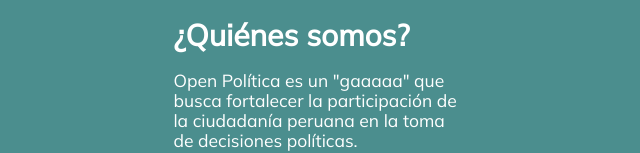
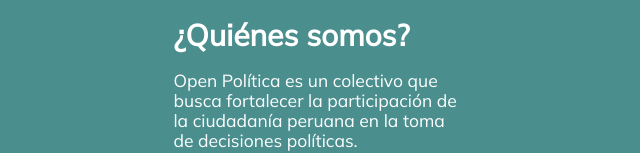
Before and after one commit to openpolitica/openpolitica.com, a website: page index.html in a window 1280 px wide. Shown: the part 627-780 px from the top of the page, 51-691 px from the left. Drawn offline with nearby package versions, Linux system fonts and the light colour scheme.

Commit message:
Update index.html

```diff
--- a/index.html
+++ b/index.html
@@ -25,8 +25,7 @@
       <div class="about-us bubble">
         <h4>¿Quiénes somos?</h4>
         <p>
-          Open Política es un "gaaaaa" que busca fortalecer la participación de la ciudadanía
-          peruana en la toma de decisiones políticas.
+        Open Política es un colectivo que busca fortalecer la participación de la ciudadanía peruana en la toma de decisiones políticas.
         </p>
       </div>
       <div class="what-we-do bubble">
```
